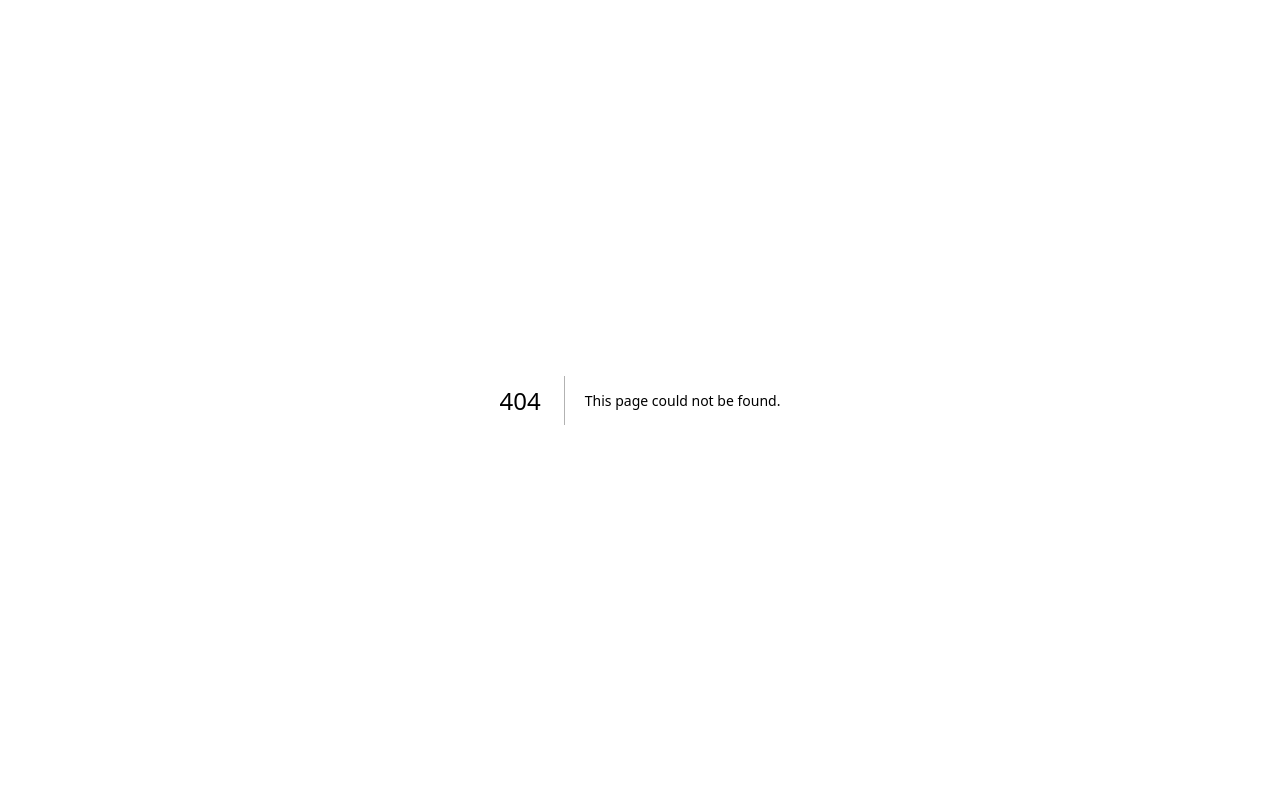
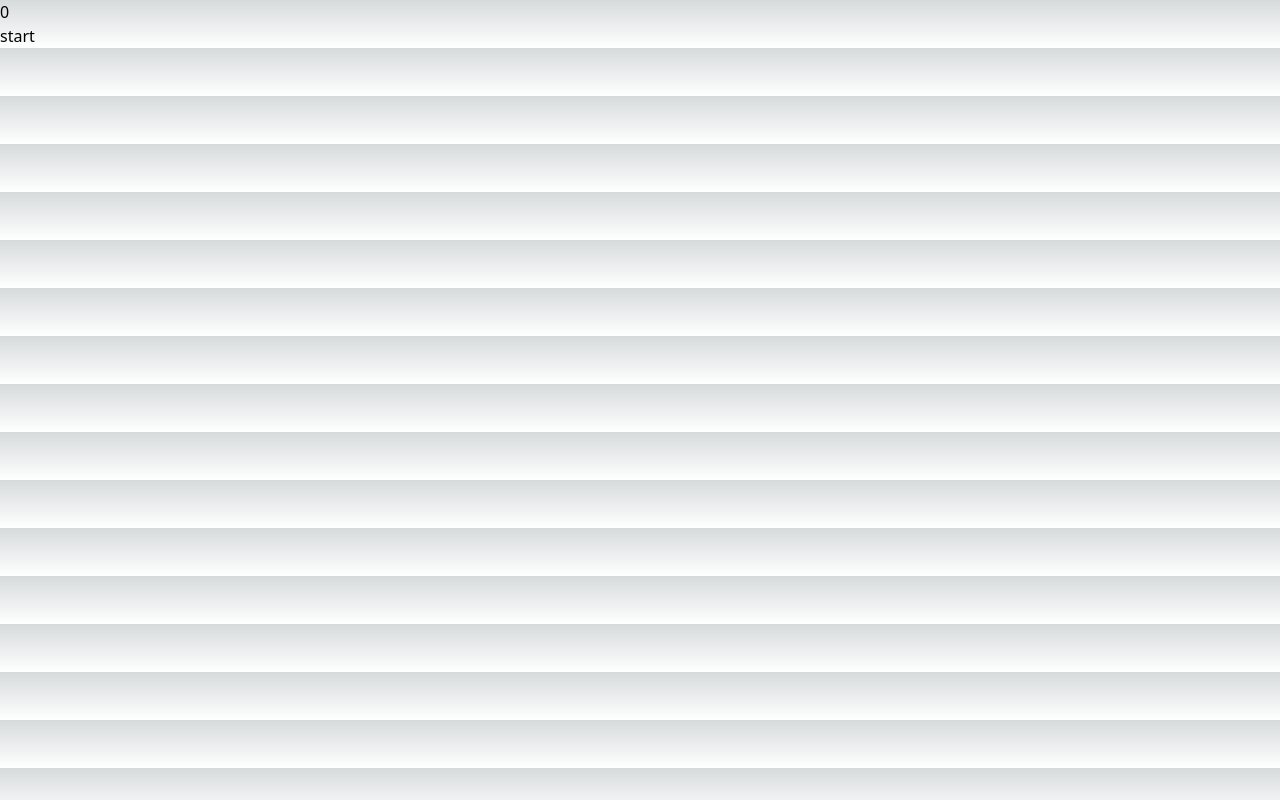
Before and after one commit to nicolaskruger/react-roadmap, a Next.js app in the folder revision/: page /001useRef in a window 1280 px wide. Before the commit this address had no page. Built offline with nearby package versions, Linux system fonts and the light colour scheme.

Commit message:
feat: :sparkles: useRef

```diff
--- /dev/null
+++ b/revision/src/pages/001useRef.tsx
@@ -0,0 +1,38 @@
+import { useCallback, useRef, useState } from "react";
+
+const Ref = () => {
+  const [status, setStatus] = useState<"start" | "stop">("start");
+
+  const [count, setCount] = useState(0);
+
+  const intervalRef = useRef<NodeJS.Timer>({} as NodeJS.Timer);
+
+  const start = useCallback(() => {
+    intervalRef.current = setInterval(() => {
+      setCount((count) => ++count);
+    }, 1000);
+  }, [count]);
+
+  const stop = () => {
+    clearInterval(intervalRef.current as NodeJS.Timer);
+  };
+
+  const toggleState = useCallback(() => {
+    if (status === "start") {
+      setStatus("stop");
+      start();
+    } else {
+      setStatus("start");
+      stop();
+    }
+  }, [status]);
+
+  return (
+    <div>
+      <p>{count}</p>
+      <button onClick={toggleState}>{status}</button>
+    </div>
+  );
+};
+
+export default Ref;
--- a/revision/src/pages/index.tsx
+++ b/revision/src/pages/index.tsx
@@ -5,14 +5,17 @@ import Link from "next/link";
 const inter = Inter({ subsets: ["latin"] });
 
 export default function Home() {
-  const linkList = ["000useCallback"];
+  const linkList = ["000useCallback", "001useRef", "002useContext", "003useId"];
 
   return (
     <main>
       {linkList.map((link) => (
-        <Link key={link} href={link}>
-          {link}
-        </Link>
+        <>
+          <br />
+          <Link key={link} href={link}>
+            {link}
+          </Link>
+        </>
       ))}
     </main>
   );
```
